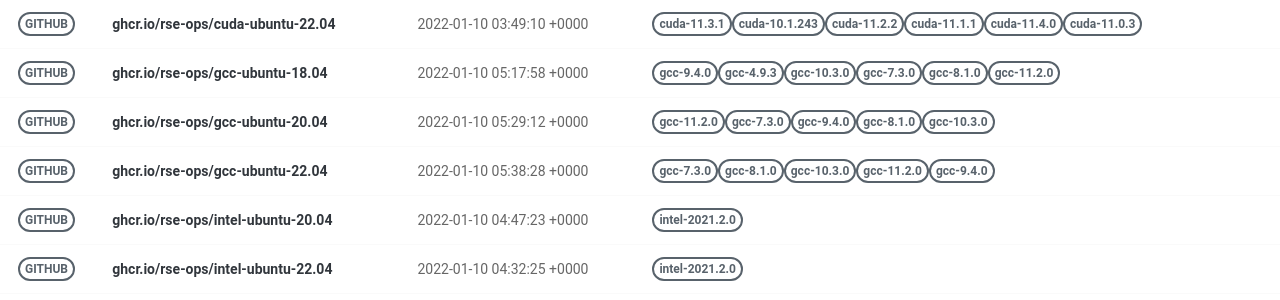
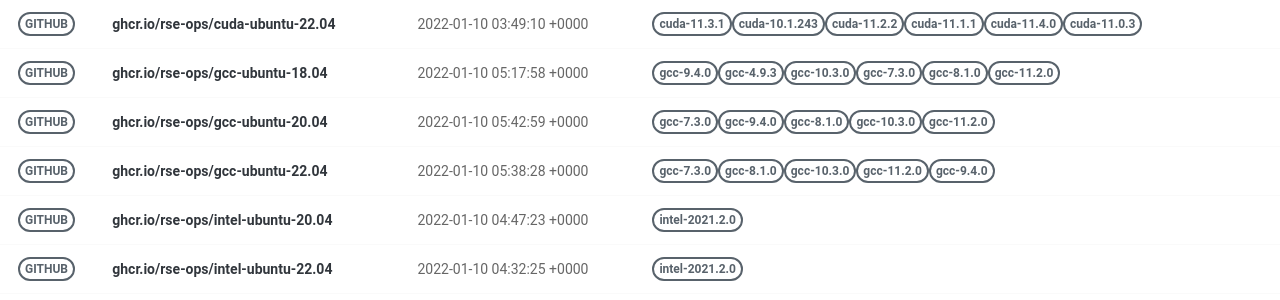
Before and after one commit to rse-ops/docker-images, a Jekyll site: the page built from pages/index.md, in a window 1280 px wide. Shown: the part 326-626 px from the top of the page. Built offline with Jekyll 4.4.1, drawn with Linux system fonts in a browser that asks for light colours; nearby versions of some CDN libraries.

Commit message:
Automated push to update library 2022-01-10

```diff
--- a/_library/ghcr.io-rse-ops-gcc-ubuntu-20.04.md
+++ b/_library/ghcr.io-rse-ops-gcc-ubuntu-20.04.md
@@ -1,14 +1,11 @@
 ---
 layout: container
 name: ghcr.io/rse-ops/gcc-ubuntu-20.04
-updated_at: 2022-01-10 05:29:12.448222
+updated_at: 2022-01-10 05:42:59.439222
 
 
 container_url: https://github.com/orgs/rse-ops/packages/container/package/gcc-ubuntu-20.04
 versions:
- - tag: gcc-11.2.0
-   dockerfile: https://github.com/rse-ops/docker-images/blob/main/ubuntu/gcc/Dockerfile
-   manifest: https://crane.ggcr.dev/manifest/ghcr.io/rse-ops/gcc-ubuntu-20.04:gcc-11.2.0
  - tag: gcc-7.3.0
    dockerfile: https://github.com/rse-ops/docker-images/blob/main/ubuntu/gcc/Dockerfile
    manifest: https://crane.ggcr.dev/manifest/ghcr.io/rse-ops/gcc-ubuntu-20.04:gcc-7.3.0
```
Also changed, not shown: other parts of _library/ghcr.io-rse-ops-gcc-ubuntu-20.04.md (+3 -0 lines).
